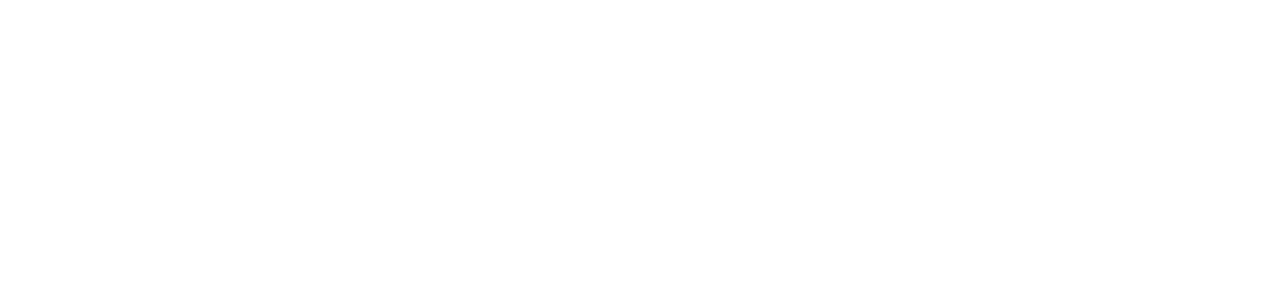
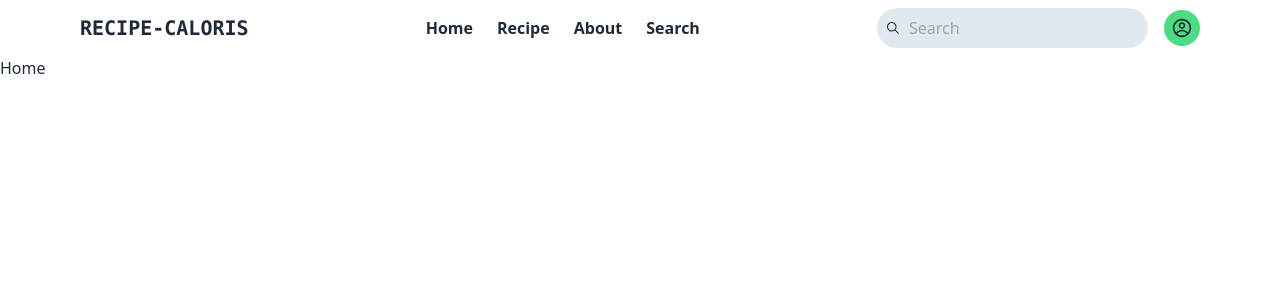
Before and after one commit to MdFuadAmir/recipe-caloris, a React (Vite) app: page / in a window 1280 px wide. Shown: the top 300 px of the page. Built offline with nearby package versions, Linux system fonts and the light colour scheme.

Commit message:
added navber section

```diff
--- /dev/null
+++ b/src/Components/Home/Home.jsx
@@ -0,0 +1,10 @@
+
+const Home = () => {
+    return (
+        <div>
+            Home
+        </div>
+    );
+};
+
+export default Home;
--- /dev/null
+++ b/src/Navber/Navbver.jsx
@@ -0,0 +1,87 @@
+import { IoIosSearch } from "react-icons/io";
+import { CgProfile } from "react-icons/cg";
+import { TiThMenu } from "react-icons/ti";
+import { Link } from "react-router-dom";
+import { useState } from "react";
+
+
+const menuData = [
+    {
+        id:1,
+        name: "Home",
+        path: "/"
+    },
+    {
+        id:2,
+        name: "Recipe",
+        path: "/"
+    },
+    {
+        id:3,
+        name: "About",
+        path: "/"
+    },
+    {
+        id:4,
+        name: "Search",
+        path: "/"
+    },
+]
+
+const Navbver = () => {
+    const [open, setOpen] = useState(false);
+
+    const handelOpemMenu = () =>{
+        setOpen(!open);
+    }
+    return (
+        <>
+        <div className="flex justify-between items-center py-2 px-4 max-w-6xl mx-auto">
+            {/* project logo*/}
+            <div>
+                <h1 className="text-xl font-bold font-mono">RECIPE-CALORIS</h1>
+            </div>
+            <div>
+            {/* menu section for desktop or laptop device*/}
+            <div className="hidden md:block">
+            <div className="flex items-center justify-center gap-6 font-semibold">
+                {
+                    menuData.map(menu => (<li className="list-none" key={menu.id}><Link to={menu.path}>{menu.name}</Link></li>))
+                }
+            </div>
+            </div>
+            {/* menu section for mobile device */}
+            <div className="block md:hidden">
+                <button onClick={handelOpemMenu}><TiThMenu size={25}/></button>
+            </div>
+            </div>
+            {/* profile or search bar */}
+            <div className="hidden lg:block">
+            <div className="flex items-center gap-4">
+                {/* sarch ber */}
+                <div>
+                <label className="p-2 rounded-full bg-slate-200 flex items-center gap-2">
+                    <IoIosSearch/>
+                    <input type="text" className="bg-slate-200 outline-none" placeholder="Search" />
+                </label>
+                </div>
+                {/* profile */}
+                <div className="p-2 bg-green-400 rounded-full">
+                    <CgProfile size={20}/>
+                </div>
+            </div>
+            </div>
+        </div>
+        {/* mobile device design */}
+        {
+            open ? <div className="space-y-3 font-bold text-lg bg-green-300 text-white rounded-md mx-5 text-center p-4">
+            {
+                menuData.map(menu => (<li className="list-none" key={menu.id}><Link to={menu.path}>{menu.name}</Link></li>))
+            }
+        </div> : ""
+        }
+        </>
+    );
+};
+
+export default Navbver;
--- /dev/null
+++ b/src/Root/Root.jsx
@@ -0,0 +1,15 @@
+import Home from "../Components/Home/Home";
+import Navbver from "../Navber/Navbver";
+
+
+const Root = () => {
+    return (
+        <div className="max-w-7xl mx-auto">
+            <Navbver/>
+            <Home/>
+
+        </div>
+    );
+};
+
+export default Root;
--- /dev/null
+++ b/src/Router/Router.jsx
@@ -0,0 +1,18 @@
+import { createBrowserRouter } from "react-router-dom";
+import Root from "../Root/Root";
+import Home from "../Components/Home/Home";
+
+const router = createBrowserRouter([
+    {
+        path: "/",
+        element:<Root/>,
+        children:[
+            {
+                path:"/",
+                element: <Home/>
+            }
+        ]
+    }
+])
+
+export default router;
--- a/src/main.jsx
+++ b/src/main.jsx
@@ -1,10 +1,11 @@
 import { StrictMode } from 'react'
 import { createRoot } from 'react-dom/client'
-import App from './App.jsx'
 import './index.css'
+import { RouterProvider } from 'react-router-dom'
+import router from './Router/Router.jsx'
 
 createRoot(document.getElementById('root')).render(
   <StrictMode>
-    <App />
+    <RouterProvider router={router}/>
   </StrictMode>,
 )
```
